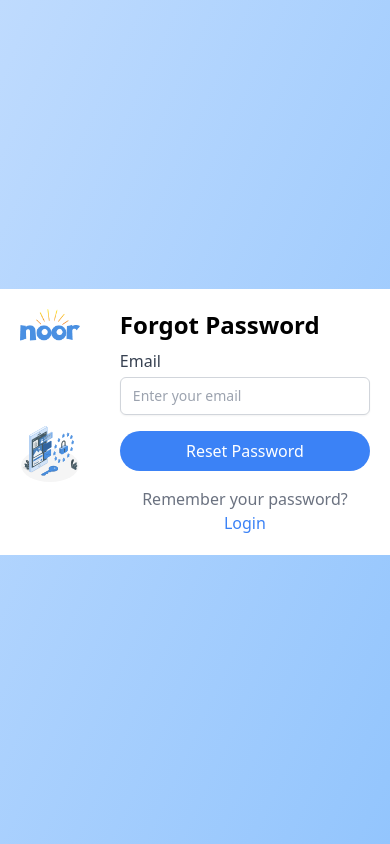
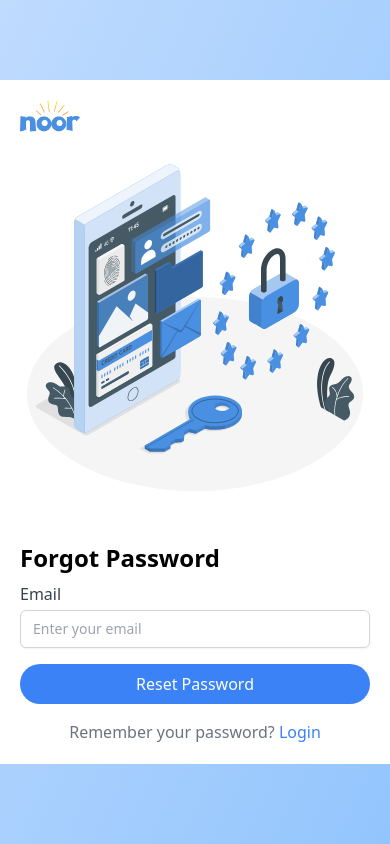
Before and after one commit to NoorByMoon/Noor, a React (Create React App) app: page /Forget-Password in a window 390 px wide. Built offline with nearby package versions, Linux system fonts and the light colour scheme.

Commit message:
ammended forgot password

```diff
--- a/src/Auth/forgetPassword.jsx
+++ b/src/Auth/forgetPassword.jsx
@@ -28,8 +28,8 @@ const ForgetPassword = () => {
     }
 
     // Simulate API call and validation for the email
-    // console.log("Forgot password request sent for:", email);
-    // alert("A password reset link has been sent to your email.");
+    console.log("Forgot password request sent for:", email);
+    alert("A password reset link has been sent to your email.");
 
     // Redirect to the Reset Password page
     navigate("/reset-password", { state: { email } });
@@ -37,12 +37,12 @@ const ForgetPassword = () => {
 
   return (
     <div className="min-h-screen flex items-center justify-center bg-gradient-to-br from-blue-200 to-blue-300">
-      <div className="max-w-4xl w-full flex bg-white">
+      <div className="max-w-4xl w-full flex bg-white  flex-col sm:flex-row">
         <div className="sm:w-1/2 p-5 flex flex-col items-start sm:items-center">
           <img
             src={logo}
             alt="Logo"
-            className="h-8 self-start mb-8 max-w-xs sm:max-w-full"
+            className="h-8 self-start mb-5 max-w-xs sm:max-w-full"
           />
           <img
             src={auth}
```
